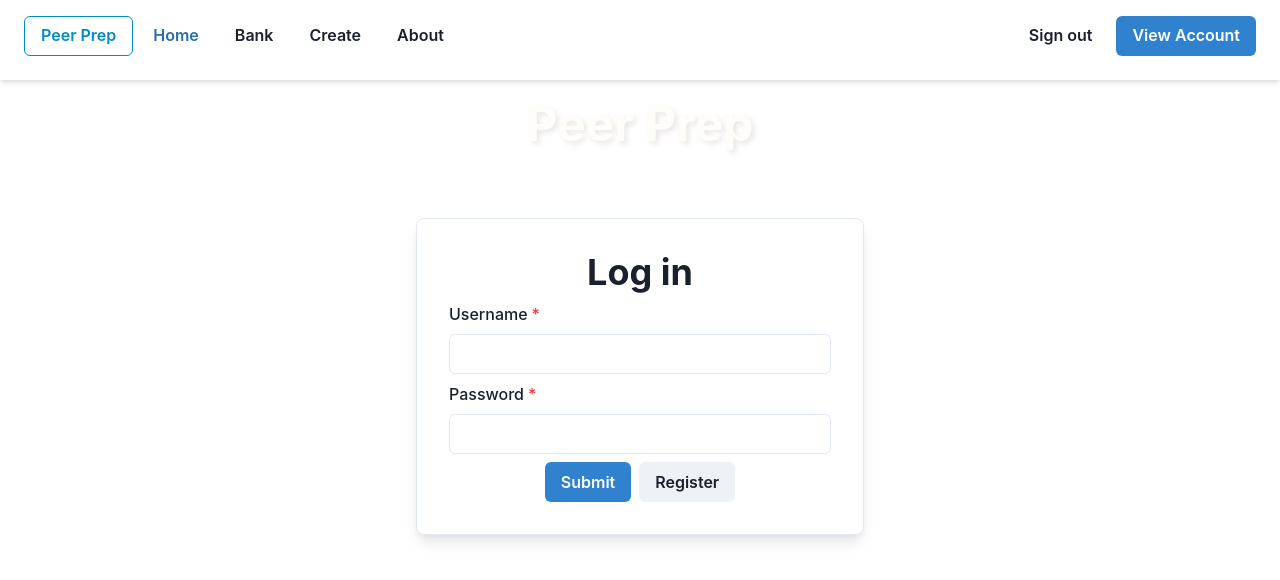
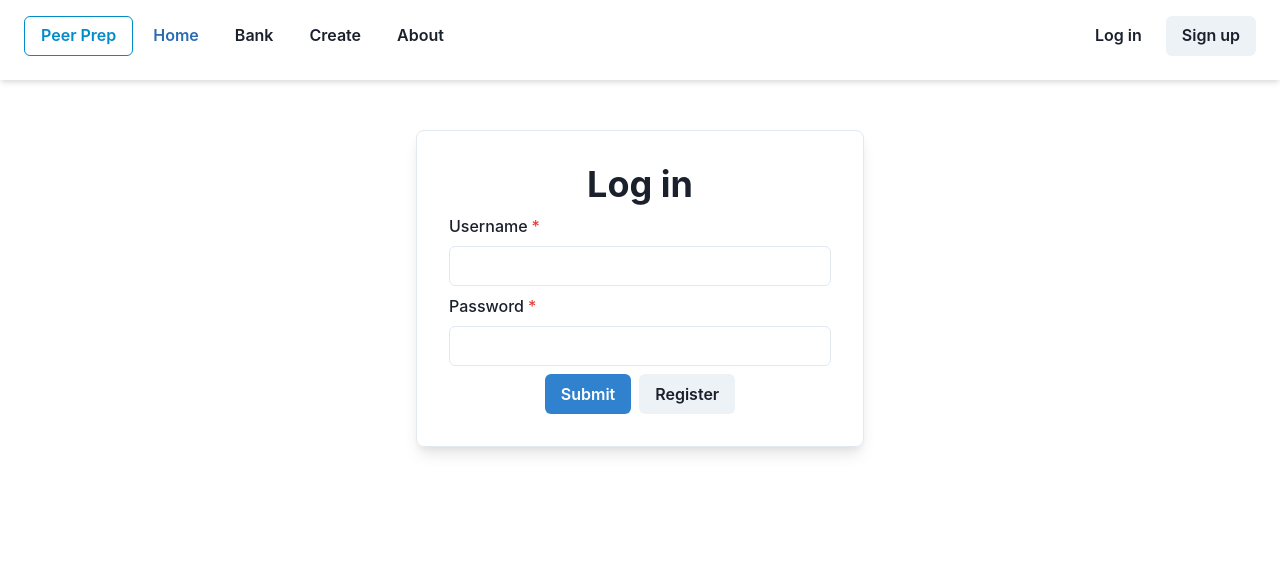
Before and after one commit to CS3219-AY2324S1/ay2324s1-course-assessment-g10, a React (Create React App) app in the folder frontend/: page /login in a window 1280 px wide. Shown: the top 580 px of the page. Built offline with nearby package versions, Linux system fonts and the light colour scheme.

Commit message:
Replace old NavigationBar component with Navbar

```diff
--- a/frontend/src/App.tsx
+++ b/frontend/src/App.tsx
@@ -54,7 +54,6 @@ function App() {
 
   const router = createBrowserRouter([
     {
-      path: "/",
       Component: NavbarWrapper,
       children: isAuthenticated ? loggedInRoutes : publicRoutes
     },
--- a/frontend/src/components/Navbar/Navbar.component.tsx
+++ b/frontend/src/components/Navbar/Navbar.component.tsx
@@ -2,8 +2,14 @@ import React from "react";
 import { Flex, Button, HStack, chakra } from "@chakra-ui/react";
 import { Link } from "react-router-dom";
 import { isLoggedin } from "../../helper/UIHelper";
+import { useSelector } from "react-redux";
+import { selectIsAuthenticated } from "../../reducers/authSlice";
+import LogoutButton from "../auth/LogoutButton";
 
 export const Navbar = () => {
+
+  const isAuthenticated = useSelector(selectIsAuthenticated);
+
   return (
     <chakra.header boxShadow={"md"} minH="10vh" zIndex="999">
       <Flex w="100%" px="6" py="2vh" align={"center"} justify={"space-between"}>
@@ -34,15 +40,19 @@ export const Navbar = () => {
         </HStack>
 
         <HStack>
-          {isLoggedin ? (
+          {isAuthenticated ? (
             <>
-              <Button variant="ghost">Sign out</Button>
+              <LogoutButton />
               <Button colorScheme="blue">View Account</Button>
             </>
           ) : (
             <>
-              <Button variant="ghost">Sign in</Button>
-              <Button>Sign up</Button>
+              <Link to="/login">
+                <Button variant="ghost" >Log in</Button>
+              </Link>
+              <Link to="/register">
+                <Button>Sign up</Button>
+              </Link>
             </>
           )}
         </HStack>
--- a/frontend/src/components/NavigationBar.tsx
+++ /dev/null
@@ -1,14 +0,0 @@
-import { useSelector } from "react-redux";
-import { selectIsAuthenticated } from "../reducers/authSlice"
-import LogoutButton from "./auth/LogoutButton";
-
-export default function NavigationBar() {
-
-    const isAuthenticated = useSelector(selectIsAuthenticated);
-
-    return (
-    <div className="navbar">
-        <div className="title">Peer Prep</div>
-        { isAuthenticated ? <LogoutButton/> : (<div/>) }
-    </div>)
-}
--- a/frontend/src/components/auth/LogoutButton.tsx
+++ b/frontend/src/components/auth/LogoutButton.tsx
@@ -1,5 +1,5 @@
 import { Button } from "@chakra-ui/react"
-import { User, clearUser } from '../../reducers/authSlice';
+import { clearUser } from '../../reducers/authSlice';
 import { useDispatch } from 'react-redux';
 
 export default function LogoutButton() {
@@ -10,7 +10,7 @@ export default function LogoutButton() {
     }
 
     return (
-        <Button onClick={handleLogout}>
+        <Button variant="ghost" onClick={handleLogout}>
             Log out
         </Button>
     )
--- a/frontend/src/pages/AddQuestionPage/AddQuestion.tsx
+++ b/frontend/src/pages/AddQuestionPage/AddQuestion.tsx
@@ -5,7 +5,6 @@ import { useNavigate } from "react-router-dom";
 import { Question, initializeData } from "./QuestionData";
 import "./AddQuestion.css";
 import "../HomePage/HomePage.css";
-import NavigationBar from "../../components/NavigationBar";
 // import '../App.css'
 
 function Add() {
--- a/frontend/src/pages/LoginPage.tsx
+++ b/frontend/src/pages/LoginPage.tsx
@@ -1,10 +1,8 @@
-import NavigationBar from '../components/NavigationBar';
 import LoginForm from '../components/auth/LoginForm';
 
 function LoginPage() {
   return (
     <div>
-      <NavigationBar />
       <LoginForm></LoginForm>
     </div>
   )
--- a/frontend/src/pages/RegistrationPage.tsx
+++ b/frontend/src/pages/RegistrationPage.tsx
@@ -1,10 +1,8 @@
-import NavigationBar from '../components/NavigationBar';
 import ResgistrationForm from '../components/auth/ResgistrationForm';
 
 function ResgistrationPage() {
   return (
     <div>
-      <NavigationBar />
       <ResgistrationForm></ResgistrationForm>
     </div>
   )
```
